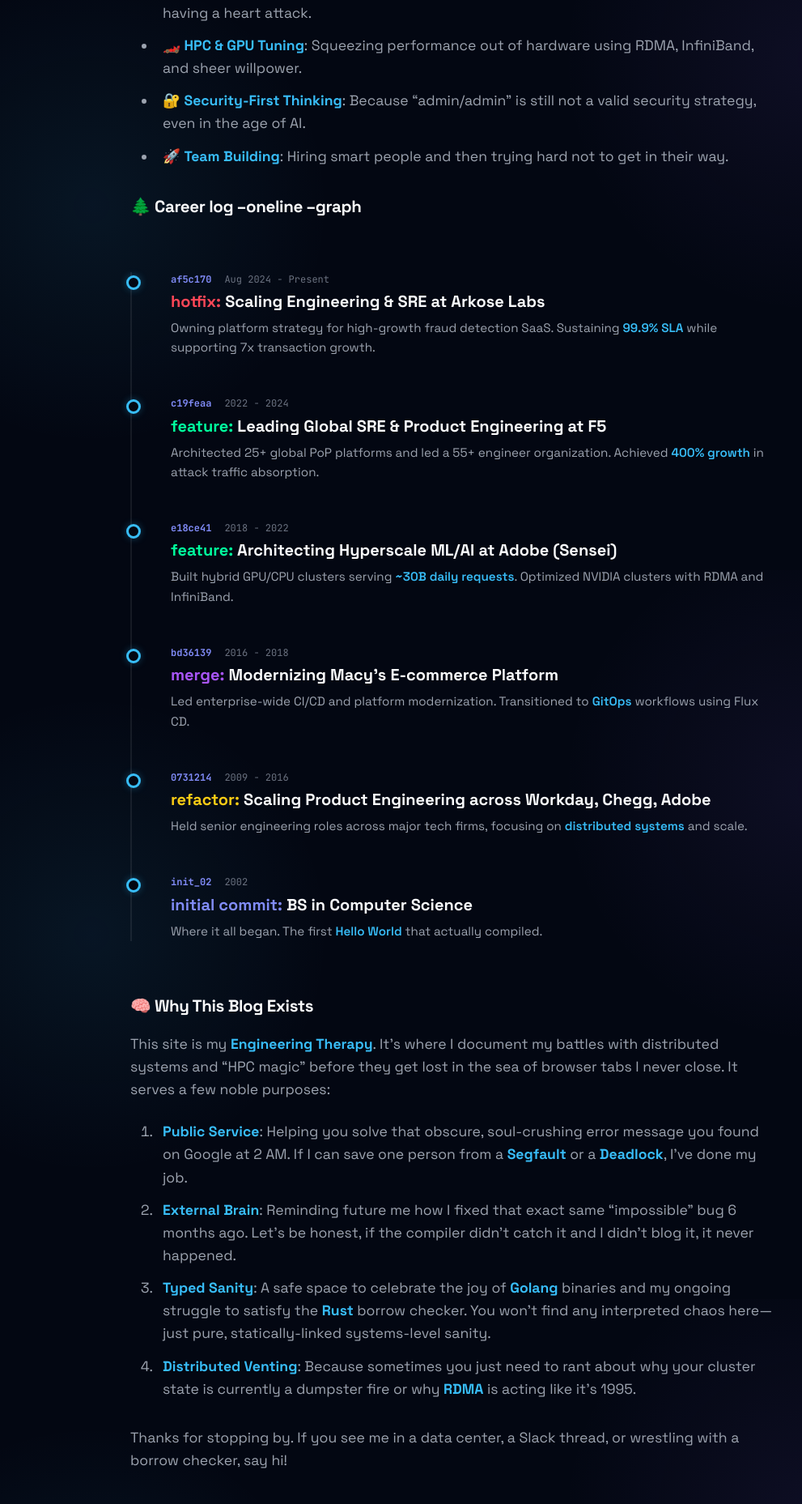
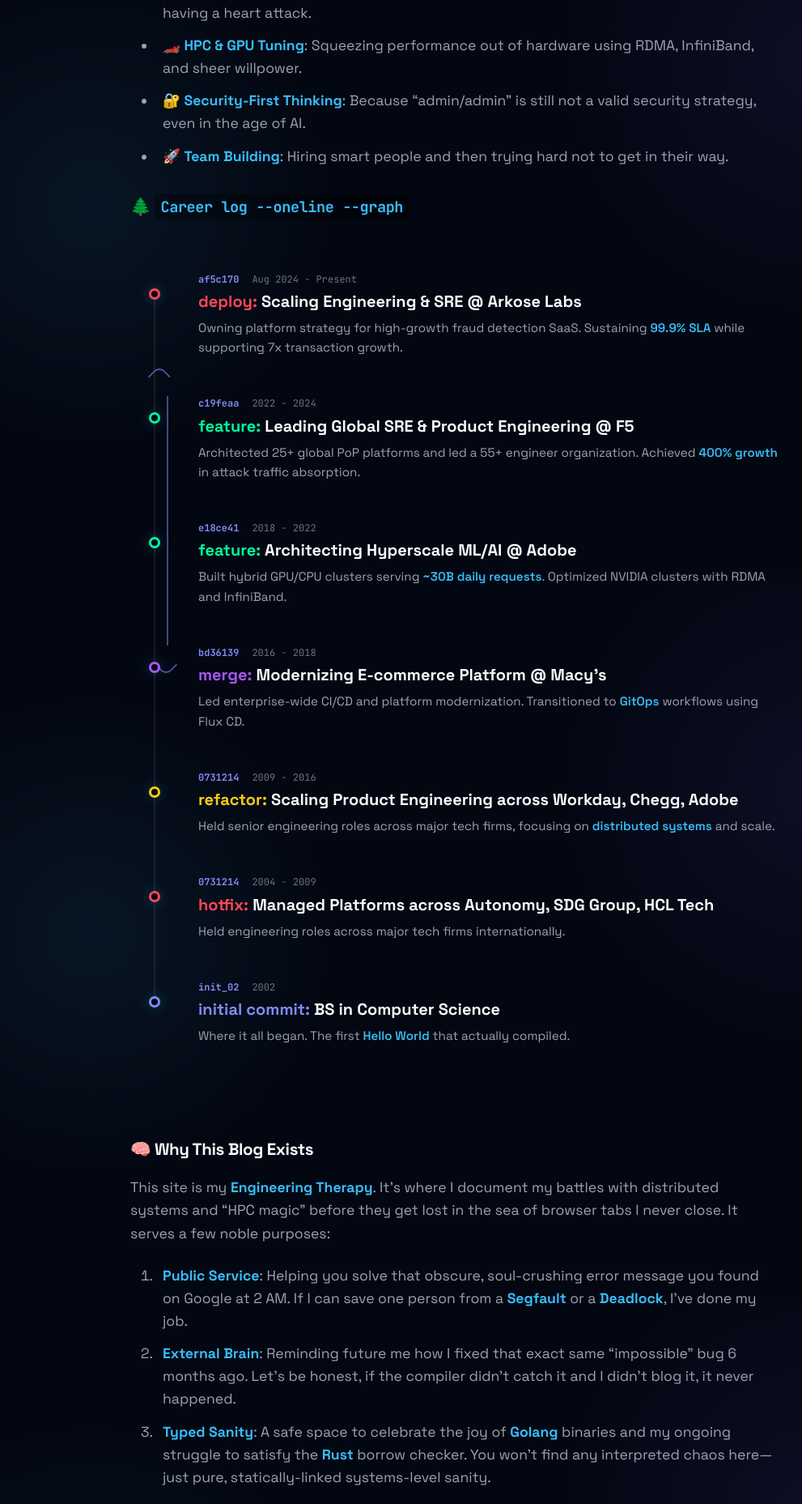
Before and after one commit to kodelint/kodelint.github.io, a Jekyll site: the page built from index.md, in a window 1280 px wide, cut to the strip 1996-3853 px from the top of the page. Shown: the whole strip at 81% size, without its empty margins (79-1070 px from the left). Built offline with Jekyll 4.4.1, drawn with Linux system fonts in a browser that asks for light colours; nearby versions of some CDN libraries.

Commit message:
UI Update: Advanced Git Graph Career Timeline with branching/merging logic and refined one-liner styling

```diff
--- a/assets/css/main.css
+++ b/assets/css/main.css
@@ -930,36 +930,108 @@
   to { opacity: 1; transform: translateX(0) scale(1); }
 }
 
-/* Git Career Timeline */
+/* Git Career Timeline - Advanced Graph */
 .git-timeline {
   position: relative;
-  max-width: 800px;
+  max-width: 900px;
   margin: 4rem 0;
-  padding-left: 3rem;
-  border-left: 2px solid var(--border-subtle);
+  display: flex;
+  flex-direction: column;
 }
 
 .git-commit {
+  display: grid;
+  grid-template-columns: 60px 1fr; /* Space for the graph lane */
+  gap: 1.5rem;
   position: relative;
-  margin-bottom: 3rem;
+  min-height: 80px;
 }
 
-.git-commit::before {
+.git-graph-lane {
+  position: relative;
+  display: flex;
+  justify-content: center;
+}
+
+/* Vertical line through all commits */
+.git-graph-lane::before {
   content: '';
   position: absolute;
-  left: -3.45rem;
-  top: 0.25rem;
-  width: 12px;
-  height: 12px;
+  top: 0;
+  bottom: 0;
+  left: 50%;
+  width: 2px;
+  background: var(--border-subtle);
+  transform: translateX(-50%);
+}
+
+.git-commit:first-child .git-graph-lane::before {
+  top: 1.5rem;
+}
+
+.git-commit:last-child .git-graph-lane::before {
+  bottom: calc(100% - 1.5rem);
+}
+
+/* The Commit Dot */
+.git-dot {
+  width: 14px;
+  height: 14px;
   background: var(--bg-depth);
   border: 3px solid var(--accent-primary);
   border-radius: 50%;
-  z-index: 2;
-  box-shadow: 0 0 10px var(--accent-glow);
+  position: relative;
+  margin-top: 1.25rem;
+  z-index: 3;
+  box-shadow: 0 0 15px var(--accent-glow);
 }
 
-.git-commit:last-child {
-  margin-bottom: 0;
+/* Branch Logic */
+.git-commit.on-branch .git-graph-lane::after {
+  content: '';
+  position: absolute;
+  top: 0;
+  left: calc(50% + 15px);
+  width: 2px;
+  height: 100%;
+  background: var(--accent-secondary);
+  opacity: 0.5;
+}
+
+.git-commit.branch-start .git-graph-lane .branch-connector {
+  position: absolute;
+  top: 1.5rem;
+  left: 50%;
+  width: 20px;
+  height: 20px;
+  border-left: 2px solid var(--accent-secondary);
+  border-bottom: 2px solid var(--accent-secondary);
+  border-bottom-left-radius: 10px;
+  transform: rotate(-45deg);
+  transform-origin: top left;
+  opacity: 0.6;
+}
+
+.git-commit.branch-end .git-graph-lane .branch-connector {
+  position: absolute;
+  bottom: 1.5rem;
+  left: 50%;
+  width: 20px;
+  height: 20px;
+  border-right: 2px solid var(--accent-secondary);
+  border-top: 2px solid var(--accent-secondary);
+  border-top-right-radius: 10px;
+  transform: rotate(-45deg);
+  transform-origin: bottom right;
+  opacity: 0.6;
+}
+
+/* Specific dot colors based on type */
+.git-commit .type.hotfix ~ .git-dot { border-color: #ff4757; }
+.git-commit .type.feature ~ .git-dot { border-color: #00ff9d; }
+
+.commit-content {
+  padding-bottom: 3rem;
 }
 
 .commit-meta {
--- a/index.md
+++ b/index.md
@@ -31,63 +31,116 @@
 - ☁️ **Cloud & AI Scale**: Turning "It works in dev" into "It works for everyone" without the CFO having a heart attack.
 - 🏎️ **HPC & GPU Tuning**: Squeezing performance out of hardware using RDMA, InfiniBand, and sheer willpower.
 - 🔐 **Security-First Thinking**: Because "admin/admin" is still not a valid security strategy, even in the age of AI.
-*   🚀 **Team Building**: Hiring smart people and then trying hard not to get in their way.
+- 🚀 **Team Building**: Hiring smart people and then trying hard not to get in their way.
 
-### 🌲 Career log --oneline --graph
+### 🌲 `Career log --oneline --graph`
 
 <div class="git-timeline">
-  <div class="git-commit">
-    <div class="commit-meta">
-      <span class="commit-hash">af5c170</span>
-      <span class="commit-date">Aug 2024 - Present</span>
+  <!-- Arkose Labs -->
+  <div class="git-commit branch-end">
+    <div class="git-graph-lane">
+      <div class="branch-connector"></div>
+      <div class="git-dot" style="border-color: #ff4757;"></div>
     </div>
-    <div class="commit-message"><span class="type hotfix">hotfix:</span> Scaling Engineering & SRE at Arkose Labs</div>
-    <div class="commit-details">Owning platform strategy for high-growth fraud detection SaaS. Sustaining <span>99.9% SLA</span> while supporting 7x transaction growth.</div>
+    <div class="commit-content">
+      <div class="commit-meta">
+        <span class="commit-hash">af5c170</span>
+        <span class="commit-date">Aug 2024 - Present</span>
+      </div>
+      <div class="commit-message"><span class="type hotfix">Deploy:</span> Scaling Engineering & SRE @ Arkose Labs</div>
+      <div class="commit-details">Owning platform strategy for high-growth fraud detection SaaS. Sustaining <span>99.9% SLA</span> while supporting 7x transaction growth.</div>
+    </div>
   </div>
 
-  <div class="git-commit">
-    <div class="commit-meta">
-      <span class="commit-hash">c19feaa</span>
-      <span class="commit-date">2022 - 2024</span>
+  <!-- F5 -->
+  <div class="git-commit on-branch">
+    <div class="git-graph-lane">
+      <div class="git-dot" style="border-color: #00ff9d;"></div>
     </div>
-    <div class="commit-message"><span class="type feature">feature:</span> Leading Global SRE & Product Engineering at F5</div>
-    <div class="commit-details">Architected 25+ global PoP platforms and led a 55+ engineer organization. Achieved <span>400% growth</span> in attack traffic absorption.</div>
+    <div class="commit-content">
+      <div class="commit-meta">
+        <span class="commit-hash">c19feaa</span>
+        <span class="commit-date">2022 - 2024</span>
+      </div>
+      <div class="commit-message"><span class="type feature">Feature:</span> Leading Global SRE & Product Engineering @ F5</div>
+      <div class="commit-details">Architected 25+ global PoP platforms and led a 55+ engineer organization. Achieved <span>400% growth</span> in attack traffic absorption.</div>
+    </div>
   </div>
 
-  <div class="git-commit">
-    <div class="commit-meta">
-      <span class="commit-hash">e18ce41</span>
-      <span class="commit-date">2018 - 2022</span>
+  <!-- Adobe -->
+  <div class="git-commit on-branch">
+    <div class="git-graph-lane">
+      <div class="git-dot" style="border-color: #00ff9d;"></div>
     </div>
-    <div class="commit-message"><span class="type feature">feature:</span> Architecting Hyperscale ML/AI at Adobe (Sensei)</div>
-    <div class="commit-details">Built hybrid GPU/CPU clusters serving <span>~30B daily requests</span>. Optimized NVIDIA clusters with RDMA and InfiniBand.</div>
+    <div class="commit-content">
+      <div class="commit-meta">
+        <span class="commit-hash">e18ce41</span>
+        <span class="commit-date">2018 - 2022</span>
+      </div>
+      <div class="commit-message"><span class="type feature">Feature:</span> Architecting Hyperscale ML/AI @ Adobe </div>
+      <div class="commit-details">Built hybrid GPU/CPU clusters serving <span>~30B daily requests</span>. Optimized NVIDIA clusters with RDMA and InfiniBand.</div>
+    </div>
   </div>
 
-  <div class="git-commit">
-    <div class="commit-meta">
-      <span class="commit-hash">bd36139</span>
-      <span class="commit-date">2016 - 2018</span>
+  <!-- Macy's (Branch Start) -->
+  <div class="git-commit branch-start">
+    <div class="git-graph-lane">
+      <div class="branch-connector"></div>
+      <div class="git-dot" style="border-color: #a855f7;"></div>
     </div>
-    <div class="commit-message"><span class="type merge">merge:</span> Modernizing Macy's E-commerce Platform</div>
-    <div class="commit-details">Led enterprise-wide CI/CD and platform modernization. Transitioned to <span>GitOps</span> workflows using Flux CD.</div>
+    <div class="commit-content">
+      <div class="commit-meta">
+        <span class="commit-hash">bd36139</span>
+        <span class="commit-date">2016 - 2018</span>
+      </div>
+      <div class="commit-message"><span class="type merge">Merge:</span> Modernizing E-commerce Platform @ Macy's</div>
+      <div class="commit-details">Led enterprise-wide CI/CD and platform modernization. Transitioned to <span>GitOps</span> workflows using Flux CD.</div>
+    </div>
   </div>
 
+  <!-- Early Roles -->
   <div class="git-commit">
-    <div class="commit-meta">
-      <span class="commit-hash">0731214</span>
-      <span class="commit-date">2009 - 2016</span>
+    <div class="git-graph-lane">
+      <div class="git-dot" style="border-color: #facc15;"></div>
     </div>
-    <div class="commit-message"><span class="type refactor">refactor:</span> Scaling Product Engineering across Workday, Chegg, Adobe</div>
-    <div class="commit-details">Held senior engineering roles across major tech firms, focusing on <span>distributed systems</span> and scale.</div>
+    <div class="commit-content">
+      <div class="commit-meta">
+        <span class="commit-hash">0731214</span>
+        <span class="commit-date">2009 - 2016</span>
+      </div>
+      <div class="commit-message"><span class="type refactor">Refactor:</span> Scaling Product Engineering across Workday, Chegg, Adobe</div>
+      <div class="commit-details">Held senior engineering roles across major tech firms, focusing on <span>distributed systems</span> and scale.</div>
+    </div>
   </div>
 
+  <!-- International Roles -->
   <div class="git-commit">
-    <div class="commit-meta">
-      <span class="commit-hash">init_02</span>
-      <span class="commit-date">2002</span>
+    <div class="git-graph-lane">
+      <div class="git-dot" style="border-color: #ff4757;"></div>
     </div>
-    <div class="commit-message"><span class="type init">Initial Commit:</span> BS in Computer Science</div>
-    <div class="commit-details">Where it all began. The first <span>Hello World</span> that actually compiled.</div>
+    <div class="commit-content">
+      <div class="commit-meta">
+        <span class="commit-hash">0731214</span>
+        <span class="commit-date">2004 - 2009</span>
+      </div>
+      <div class="commit-message"><span class="type hotfix">Hotfix:</span> Managed Platforms across Autonomy, SDG Group, HCL Tech</div>
+      <div class="commit-details">Held engineering roles across major tech firms internationally.</div>
+    </div>
+  </div>
+
+  <!-- Initial Commit -->
+  <div class="git-commit">
+    <div class="git-graph-lane">
+      <div class="git-dot" style="border-color: #818cf8;"></div>
+    </div>
+    <div class="commit-content">
+      <div class="commit-meta">
+        <span class="commit-hash">init_02</span>
+        <span class="commit-date">2002</span>
+      </div>
+      <div class="commit-message"><span class="type init">Initial Commit:</span> BS in Computer Science</div>
+      <div class="commit-details">Where it all began. The first <span>Hello World</span> that actually compiled.</div>
+    </div>
   </div>
 </div>
 
```
